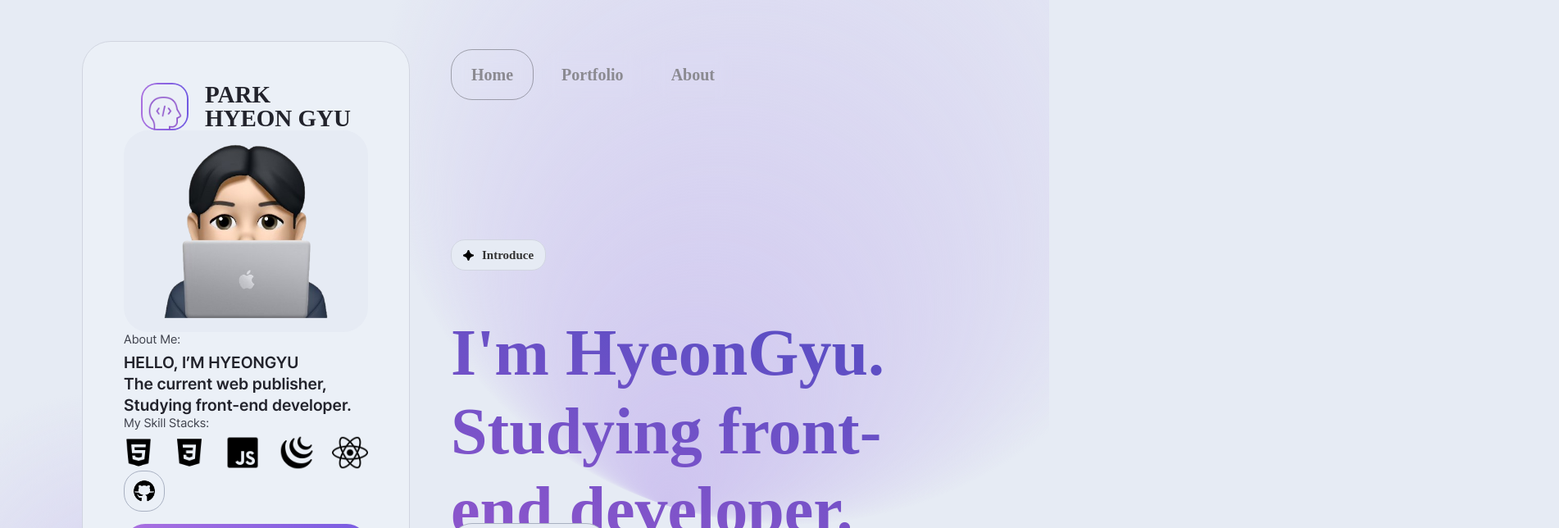
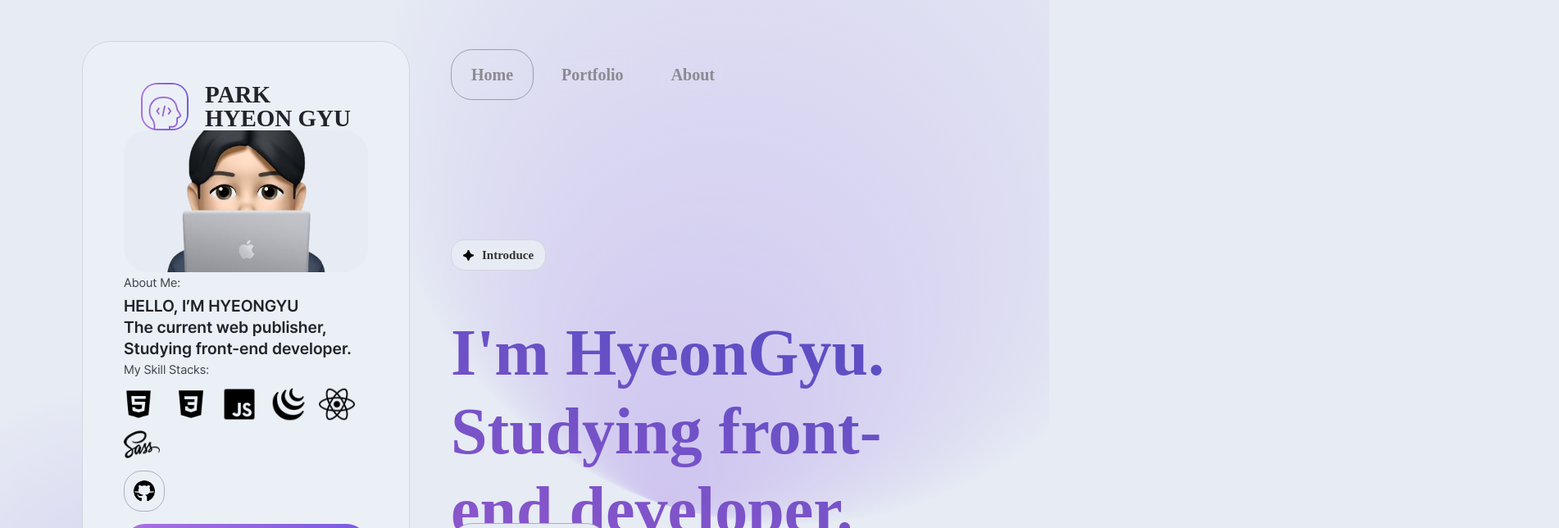
Before and after one commit to Rafdidas/about_portfolio, a React (Create React App) app: page / in a window 1280 px wide. Shown: the top 644 px of the page at 82% size, 1902 px wide, since content can reach past the window. Built offline with nearby package versions, Linux system fonts and the light colour scheme.

Commit message:
stack list 추가

```diff
--- a/src/CSS/profile.module.css
+++ b/src/CSS/profile.module.css
@@ -9,9 +9,9 @@
 .profile .inner .profile_img {display:flex; justify-content:center; align-items:center; overflow:hidden; width:100%; height:300px; background:#e6ebf4; border-radius:var(--radius-l);}
 .profile .inner .profile_img img {max-width:200px;}
 .profile .inner .info_section {width:100%;}
-.profile .inner .info_section > h4 {margin-bottom:0.4rem; color:#424550; font-size:1.5rem; font-weight:400;}
+.profile .inner .info_section > h4 {margin:0.4rem 0; color:#424550; font-size:1.5rem; font-weight:400;}
 .profile .inner .info_section > p {color:#22232c; font-size:2rem; font-weight:600;}
-.profile .inner .info_section .stack_list {display:flex; justify-content:space-between; align-items:center; width:100%;}
+.profile .inner .info_section .stack_list {display:grid; grid-template-columns: repeat(5, 1fr); justify-content:space-between; align-items:center; row-gap:5px; width:100%; margin:10px 0;}
 .profile .inner .info_section .stack_list img {max-width:44px;}
 .profile .inner .info_section .stack_list > span:first-child img {max-width:36px;}
 .profile .inner .info_section .socials {display:flex; justify-content:space-between; align-items:center; width:100%;}
--- a/src/Component/main.component.jsx
+++ b/src/Component/main.component.jsx
@@ -185,6 +185,10 @@ const Main = ({scrollToSection}) => {
                                 <img src={process.env.PUBLIC_URL + '/img/react.png'} alt="React" />
                                 <p>React</p>
                             </div>
+                            <div className={`${moduleStyle.tool_box} hover_cont`}>
+                                <img src={process.env.PUBLIC_URL + '/img/sass.png'} alt="sass" />
+                                <p>SASS</p>
+                            </div>
                         </div>
                     </div>
                 </div>
--- a/src/Component/profile.component..jsx
+++ b/src/Component/profile.component..jsx
@@ -27,6 +27,7 @@ const Profile = () => {
                         <span className={moduleStyle.stack_img}><img src={process.env.PUBLIC_URL + '/img/js_b.png'} alt="javascript" /></span>
                         <span className={moduleStyle.stack_img}><img src={process.env.PUBLIC_URL + '/img/jquery.png'} alt="jquery" /></span>
                         <span className={moduleStyle.stack_img}><img src={process.env.PUBLIC_URL + '/img/react_b.png'} alt="react" /></span>
+                        <span className={moduleStyle.stack_img}><img src={process.env.PUBLIC_URL + '/img/sass_b.png'} alt="sass" /></span>
                     </div>
                 </div>
                 <div className={moduleStyle.info_section}>
```
Also changed, not shown: public/img/sass.png (added), public/img/sass_b.png (added).
